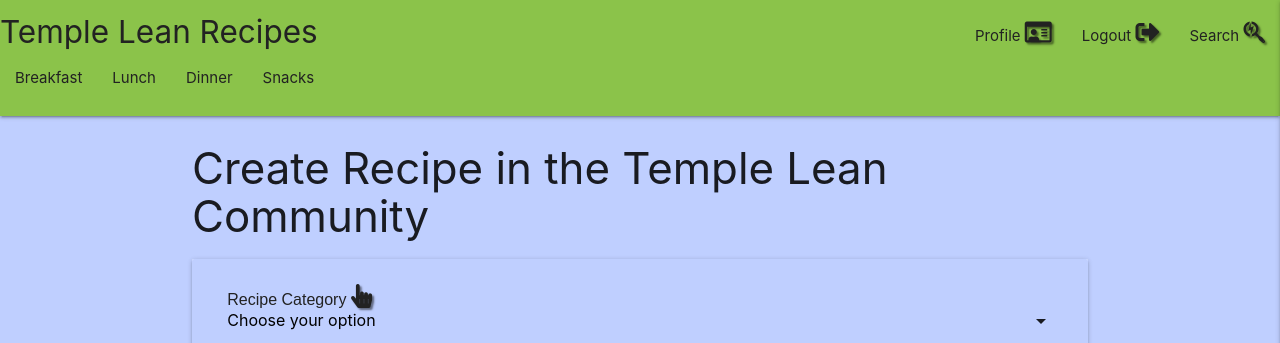
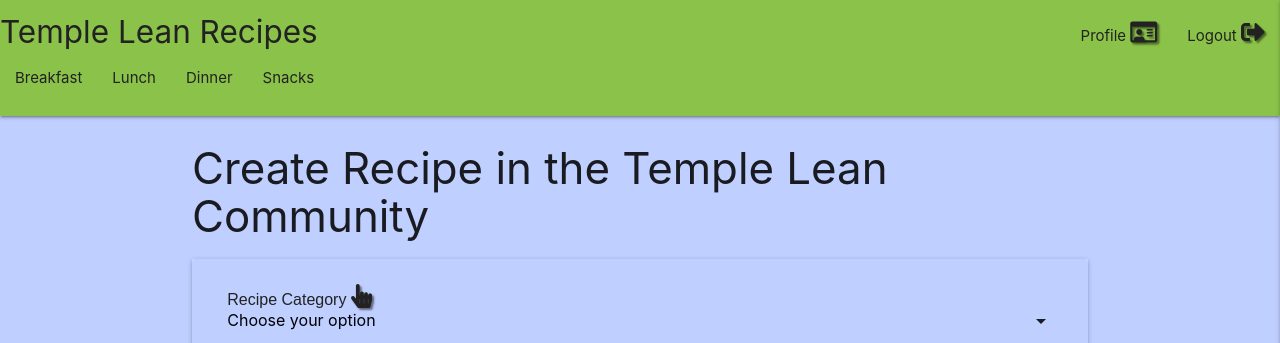
Before and after one commit to Andrew-code2020/ms3onlinecookbook, a Flask app: page /addrecipe in a window 1280 px wide. Shown: the top 343 px of the page. Run offline with Flask 2, Linux system fonts and the light colour scheme; the visitor is signed in with stand-in values (Sample User, id 1); some libraries are stand-ins or nearby versions; some web fonts are replaced.

```diff
--- a/templates/base.html
+++ b/templates/base.html
@@ -29,8 +29,6 @@
                     <li class="{{ 'active' if page == 'profile' else ' ' }}"><a href="{{ url_for('profile', username=session['user']) }}">Profile <i
                                 class="far fa-id-card"></i> </a></li>
                     <li><a href="{{ url_for('logout') }}">Logout <i class="fas fa-sign-out-alt"></i> </a></li>
-                    <!--Need to add search functionality here-->
-                    <li><a href="#">Search <i class="fab fa-searchengin"></i> </a></li>
                     {% else %}
                     <li class = "{{ 'active' if page == 'login' else ' ' }}"><a href="{{ url_for('login')}}">Log In <i class="fas fa-sign-in-alt"></i></a></li>
                     <li class = "{{ 'active' if page == 'register' else ' ' }}"><a href="{{ url_for('register')}}">Register <i class="far fa-registered"></i></a></li>
@@ -55,8 +53,6 @@
             <li class = "{{ 'active' if page == 'profile' else ' ' }}"><a href="{{ url_for('profile', username=session['user']) }}">Profile <i class="far fa-id-card"></i> </a>
             </li>
             <li><a href="{{ url_for('logout') }}">Logout <i class="fas fa-sign-out-alt"></i> </a></li>
-            <!--Need to add search functionality here-->
-            <li><a href="#">Search <i class="fab fa-searchengin"></i> </a></li>
             {% else %}
             <li class = "{{ 'active' if page == 'login' else ' ' }}"><a href="{{ url_for('login')}}">Log In <i class="fas fa-sign-in-alt"></i></a></li>
             <li class = "{{ 'active' if page == 'register' else ' ' }}"><a href="{{ url_for('register')}}">Register <i class="far fa-registered"></i></a></li>
```
Also changed, not shown: README.md.
